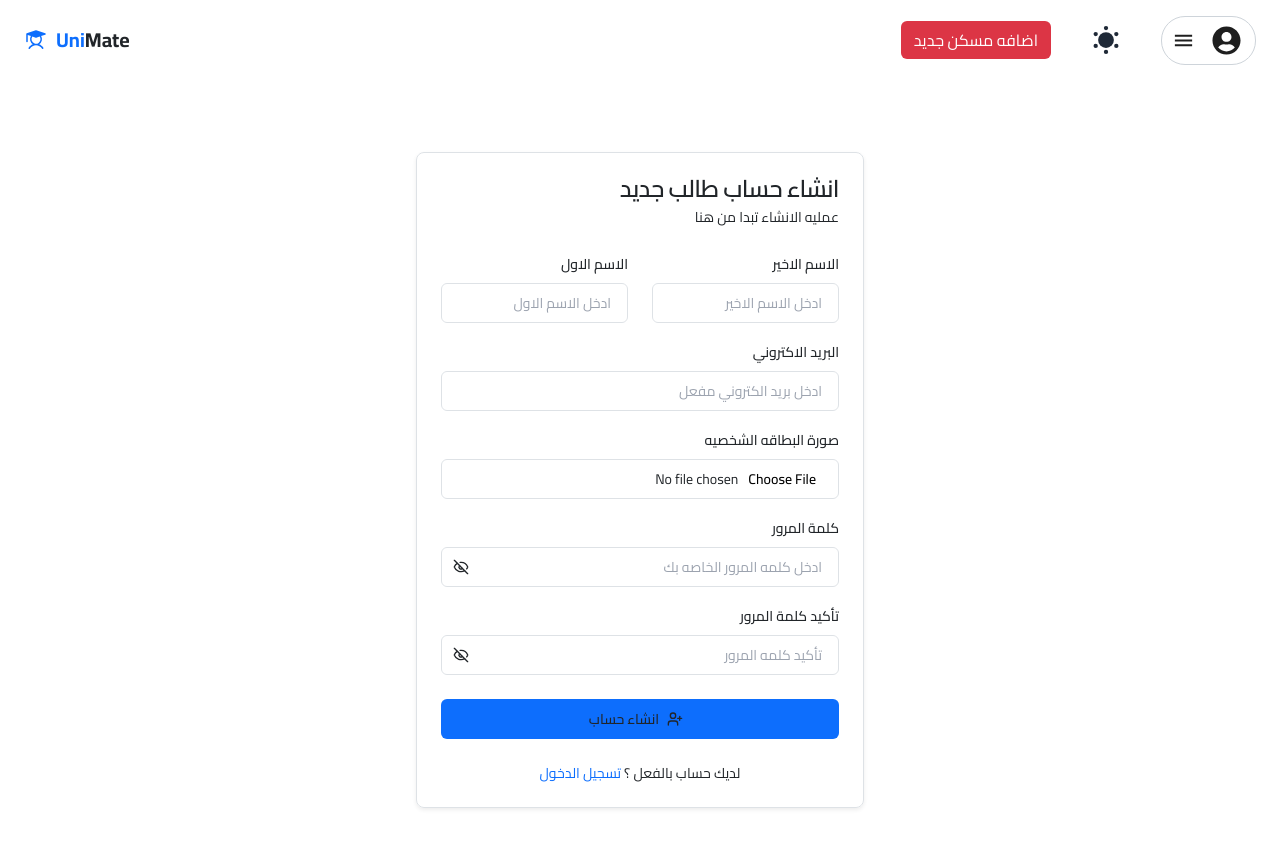
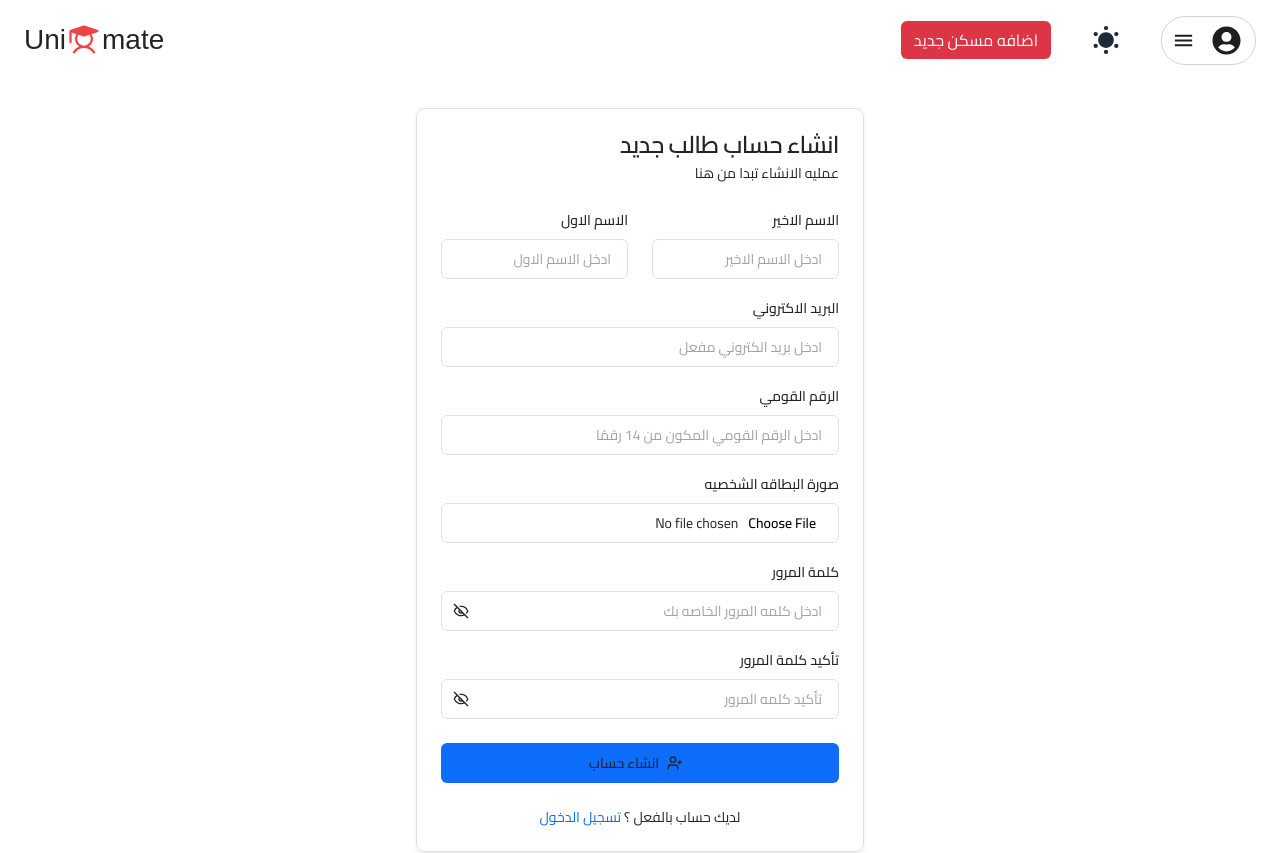
Before and after one commit to Mahmoud-Abd-Elrazek/Unimate, a React (Vite) app: page /register in a window 1280 px wide. Shown: the top 853 px of the page. Built offline with nearby package versions, Linux system fonts and the light colour scheme; a web font is replaced by a local one.

Commit message:
update logo style, add nationalId input to register page, remove user type from log in page

```diff
--- a/src/components/Logo/Logo.tsx
+++ b/src/components/Logo/Logo.tsx
@@ -1,20 +1,28 @@
 import { Link } from "react-router-dom";
-import { cn } from "../../lib/utils"; // Updated import path
+import { cn } from "../../lib/utils";
 import { PiStudentFill } from "react-icons/pi";
-
+import { IconType } from "react-icons";
 
 interface LogoProps {
    className?: string;
+   icon?: IconType;
    iconSize?: number;
    showText?: boolean;
+   leftText?: string;
+   rightText?: string;
    textSize?: "sm" | "md" | "lg" | "xl";
+   to?: string;
 }
 
 const Logo = ({
    className,
+   icon: Icon = PiStudentFill,
    iconSize = 24,
    showText = true,
+   leftText = "Uni",
+   rightText = "mate",
    textSize = "xl",
+   to = "/",
 }: LogoProps) => {
    const textSizeClasses = {
       sm: "text-sm",
@@ -24,16 +32,35 @@ const Logo = ({
    };
 
    return (
-      <Link to="/" className={cn("flex items-center gap-2", className)}>
-         <div className="relative">
-            <PiStudentFill className="text-primary transition-transform duration-300 hover:scale-110"
-               size={iconSize} />
-            <div className="absolute -bottom-1 -right-1 h-3 w-3 rounded-full bg-uniPurple.light animate-pulse" />
-         </div>
+      <Link
+         to={to}
+         className={cn(
+            "flex flex-wrap justify-center items-center text-center cursor-pointer",
+            className
+         )}
+      >
          {showText && (
-            <span className={cn("font-bold flex text-foreground", textSizeClasses[textSize])}>
-               <span className="text-primary">Uni</span>
-               <span>Mate</span>
+            <span
+               className={cn(
+                  "font-playwrite text-[24px] sm:text-[28px]",
+                  textSizeClasses[textSize]
+               )}
+            >
+               {leftText}
+            </span>
+         )}
+         <Icon
+            className="w-9 h-9 text-red-500 transition-transform duration-300 hover:scale-110"
+            size={iconSize}
+         />
+         {showText && (
+            <span
+               className={cn(
+                  "font-playwrite text-[24px] sm:text-[28px]",
+                  textSizeClasses[textSize]
+               )}
+            >
+               {rightText}
             </span>
          )}
       </Link>
@@ -46,3 +73,5 @@ export default Logo;
 {/* <span className='pr-1 font-playwrite text-[24px] sm:text-[28px]'>Uni</span>
    <PiStudentFill className='w-9 h-9 text-red-500' />
    <span className="font-playwrite text-[24px] sm:text-[28px]">mate</span> */}
+
+{/* Logo */ }
--- a/src/pages/LoginPage/LoginPage.tsx
+++ b/src/pages/LoginPage/LoginPage.tsx
@@ -3,8 +3,8 @@ import { Link } from "react-router-dom";
 import { Button } from "../../components/ui/button";
 import { Input } from "../../components/ui/input";
 import { Card, CardContent, CardDescription, CardFooter, CardHeader, CardTitle } from "../../components/ui/card";
-import { RadioGroup, RadioGroupItem } from "../../components/ui/radio-group";
-import { Label } from "../../components/ui/label";
+// import { RadioGroup, RadioGroupItem } from "../../components/ui/radio-group";
+// import { Label } from "../../components/ui/label";
 import { Form, FormControl, FormField, FormItem, FormLabel, FormMessage } from "../../components/ui/form";
 import { useForm } from "react-hook-form";
 import { Eye, EyeOff, LogIn } from "lucide-react";
@@ -47,7 +47,7 @@ const LoginPage = () => {
         <Form {...form}>
           <form onSubmit={form.handleSubmit(onSubmit)}>
             <CardContent className="space-y-4">
-              <FormField
+              {/* <FormField
                 control={form.control}
                 name="userType"
                 render={({ field }) => (
@@ -72,7 +72,7 @@ const LoginPage = () => {
                     <FormMessage />
                   </FormItem>
                 )}
-              />
+              /> */}
 
               <FormField
                 control={form.control}
--- a/src/pages/RegisterPage/RegisterPage.tsx
+++ b/src/pages/RegisterPage/RegisterPage.tsx
@@ -17,6 +17,7 @@ interface RegisterFormData {
   password: string;
   confirmPassword: string;
   idPhoto: FileList;
+  nationalId: string;
 }
 
 const RegisterPage = () => {
@@ -29,7 +30,8 @@ const RegisterPage = () => {
       lastName: "",
       email: "",
       password: "",
-      confirmPassword: ""
+      confirmPassword: "",
+      nationalId: ""
     }
   });
 
@@ -91,6 +93,21 @@ const RegisterPage = () => {
                         placeholder="ادخل بريد الكتروني مفعل"
                         {...field}
                       />
+                    </FormControl>
+                    <FormMessage />
+                  </FormItem>
+                )}
+              />
+
+              <FormField
+                control={form.control}
+                name="nationalId"
+                render={({ field }) => (
+                  <FormItem className="text-right">
+                    <FormLabel>الرقم القومي</FormLabel>
+                    <FormControl>
+                      <Input placeholder="ادخل الرقم القومي المكون من 14 رقمًا"
+                        {...field} />
                     </FormControl>
                     <FormMessage />
                   </FormItem>
```
